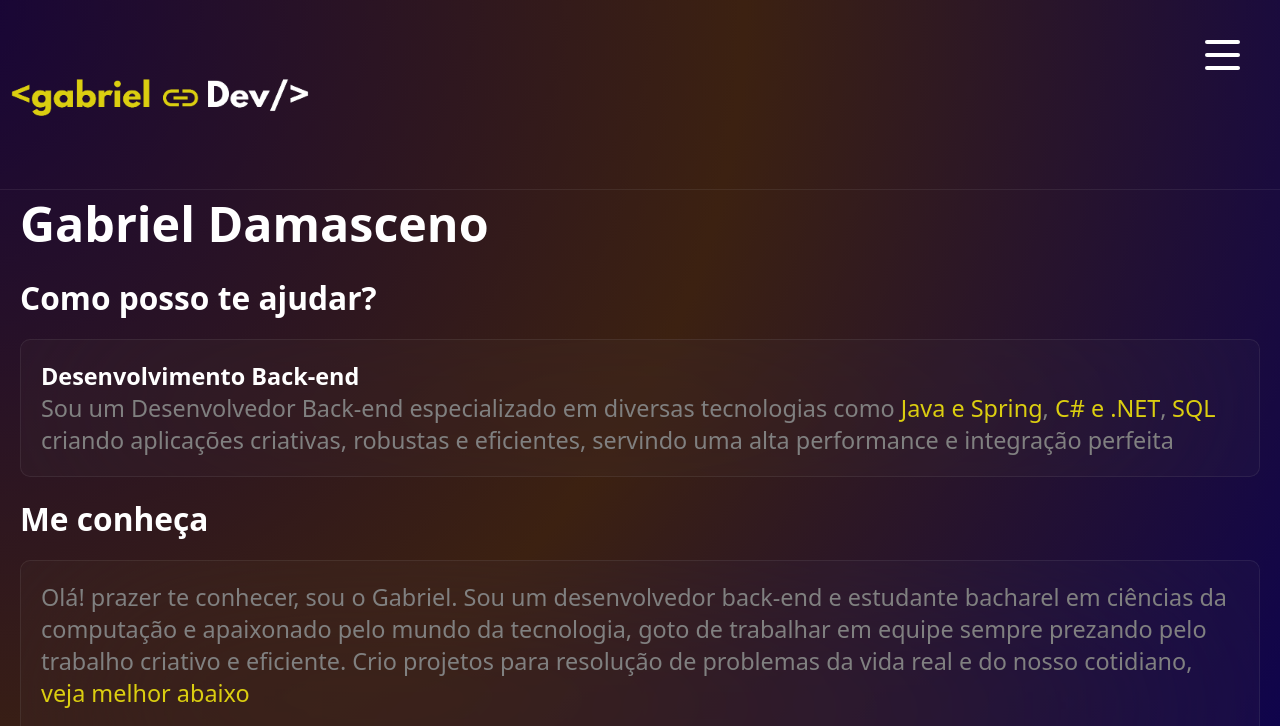
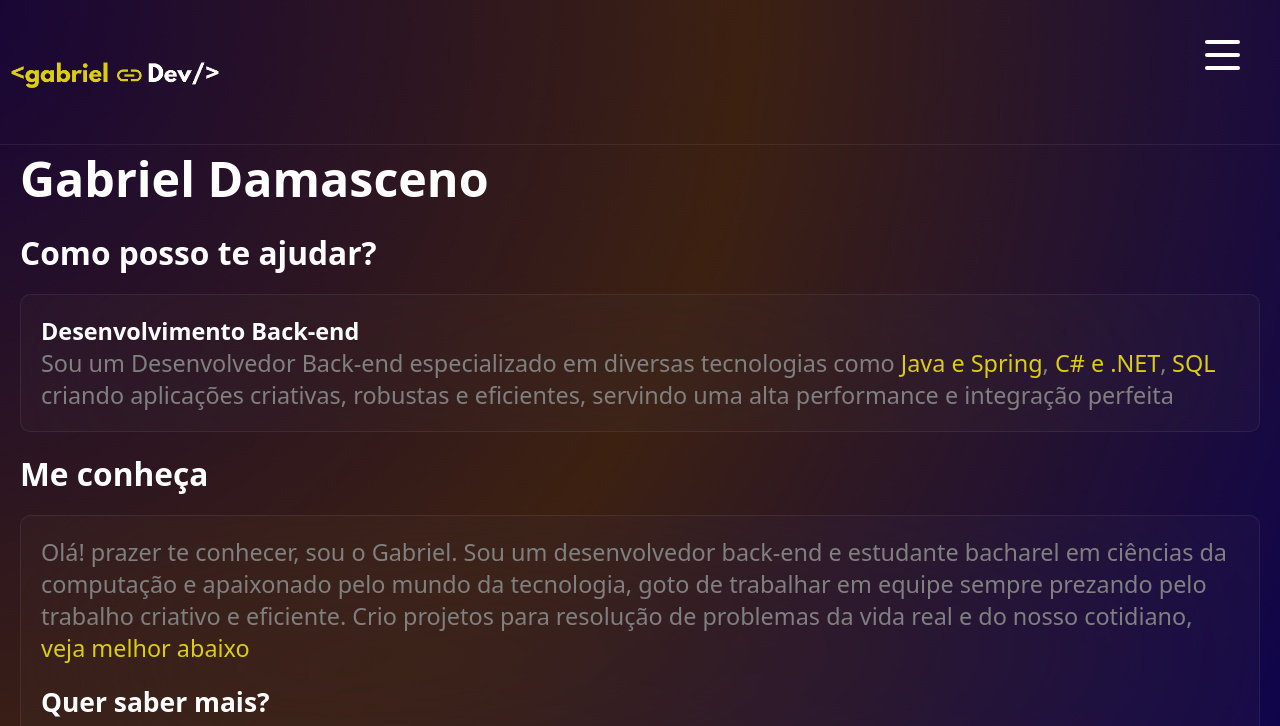
Before and after one commit to Gabrieldamasc/portfolio, a plain HTML site: page index.html in a window 1280 px wide. Shown: the top 726 px of the page. Drawn offline with Linux system fonts and the light colour scheme.

Commit message:
att logo

```diff
--- a/style.css
+++ b/style.css
@@ -133,7 +133,7 @@ body{
 .logo{
     margin-top: 23px;
     margin-left: 10px;
-    height: 150px;
+    height: 105px;
     /* width: 5rem; */
     transition: 0.3s;
 }
```
